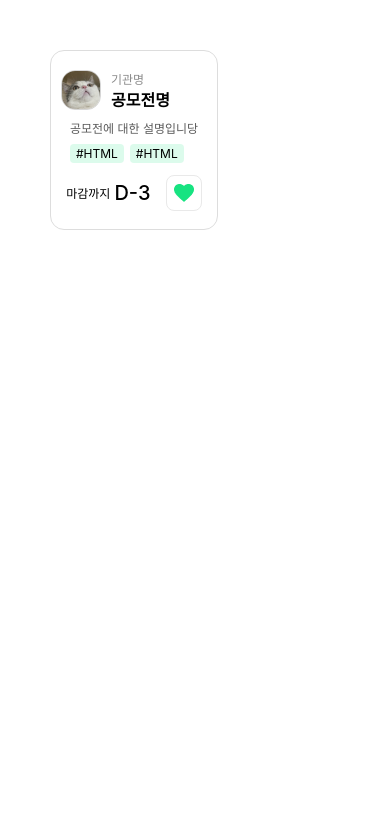
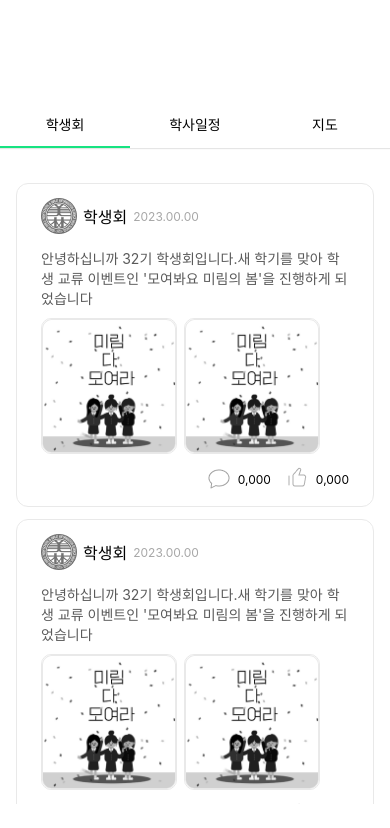
Before and after one commit to hyennin/study-react-native, a React Native app: screen / in a window 390 px wide. Shown: the top 828 px of the page. Built offline with nearby package versions, Linux system fonts and the light colour scheme.

Commit message:
tab 이동 구현

```diff
--- a/App.js
+++ b/App.js
@@ -1,22 +1,16 @@
 import { StyleSheet, Text, View } from 'react-native';
-import MyPage from './src/pages/mypage';
-import CouncilCard from './src/components/councilCard';
-import School from './src/pages/school';
-import BookBarcode from './src/pages/bookBarcode';
-import CompetitionCard from './src/components/competitionCard';
+
+import TabViewExample from './TabView';
 
 export default function App() {
   return (
-    <View style={styles.container}>
-      <CompetitionCard/>
-    </View>
+    <TabViewExample/>
   );
 }
 
 const styles = StyleSheet.create({
   container: {
     flex: 1,
-    marginTop: 50,
-    marginLeft: 50
+    backgroundColor: 'rgba(250, 250, 250, 1)'
   },
 });
--- /dev/null
+++ b/TabView.js
@@ -0,0 +1,61 @@
+import * as React from 'react';
+import { useWindowDimensions, Text } from 'react-native';
+import { TabView, SceneMap, TabBar } from 'react-native-tab-view';
+import CouncilTab from './src/pages/councilTab';
+import CalendarTab from './src/pages/calendarTab';
+import MapTab from './src/pages/mapTab';
+
+const FirstRoute = () => (
+  <CouncilTab/>
+);
+
+const SecondRoute = () => (
+  <CalendarTab />
+);
+
+const ThirdRoute = () => (
+  <MapTab />
+);
+
+const renderScene = SceneMap({
+  first: FirstRoute,
+  second: SecondRoute,
+	third: ThirdRoute
+});
+
+const TabViewExample = () => {
+  const layout = useWindowDimensions();
+
+  const [index, setIndex] = React.useState(0);
+  const [routes] = React.useState([
+    { key: 'first', title: '학생회' },
+    { key: 'second', title: '학사일정' },
+		{ key: 'third', title: '지도'}
+  ]);
+
+	const renderTabBar = (props) => (
+		<TabBar
+			{...props}
+			indicatorStyle={{ backgroundColor: 'rgba(23, 227, 129, 1)' }}
+			style={{ backgroundColor: 'rgba(255, 255, 255, 1)'}}
+			renderLabel={({ route }) => (
+				<Text style={{ color: 'black' }}>
+					{route.title}
+				</Text>
+			)}
+		/>
+	);
+
+  return (
+    <TabView
+			style={{marginTop: 100}}
+      navigationState={{ index, routes }}
+      renderScene={renderScene}
+      onIndexChange={setIndex}
+      initialLayout={{ width: layout.width }}
+			renderTabBar={renderTabBar}
+    />
+  );
+}
+
+export default TabViewExample;
--- a/package.json
+++ b/package.json
@@ -12,7 +12,9 @@
     "expo": "^48.0.9",
     "expo-status-bar": "~1.4.4",
     "react": "18.2.0",
-    "react-native": "0.71.4"
+    "react-native": "0.71.4",
+    "react-native-tab-view": "^3.5.1",
+    "react-native-pager-view": "6.1.2"
   },
   "devDependencies": {
     "@babel/core": "^7.20.0"
--- a/src/pages/school.js
+++ b/src/pages/calendarTab.js
@@ -1,30 +1,8 @@
 import { ScrollView, StyleSheet, Text, View, TouchableOpacity } from 'react-native';
-import CouncilCard from '../components/councilCard';
 
-const School = () => {
+const CalendarTab = () => {
   return (
     <View style={styles.container}>
-        <View style={styles.tab}>
-            <TouchableOpacity style={styles.council}>
-                <Text style={styles.selectedText}>학생회</Text>
-                <View style={styles.selectedHr}/>
-            </TouchableOpacity>
-            <TouchableOpacity style={styles.calendar}>
-                <Text style={styles.text}>학사일정</Text>
-                <View style={styles.hr}/>
-            </TouchableOpacity>
-            <TouchableOpacity style={styles.map}>
-                <Text style={styles.text}>지도</Text>
-                <View style={styles.hr}/>
-            </TouchableOpacity>
-        </View>
-        <ScrollView style={styles.scroll}>
-            <CouncilCard/>
-            <CouncilCard/>
-            <CouncilCard/>
-            <CouncilCard/>
-            <CouncilCard/>
-        </ScrollView>
     </View>
   );
 }
@@ -32,9 +10,10 @@ const School = () => {
 const styles = StyleSheet.create({
     container: {
         flex: 1,
-        marginLeft: 16,
-        marginRight: 16,
-        marginBottom: 40
+        paddingLeft: 16,
+        paddingRight: 16,
+        paddingBottom: 40,
+        backgroundColor: 'rgba(255, 255, 255, 1)'
     },
 	tab: {
 		width: '100%',
@@ -77,10 +56,7 @@ const styles = StyleSheet.create({
         marginTop: 16,
         borderBottomWidth: 1,
         borderBottomColor: 'rgba(233, 233, 233, 1)'
-    },
-    scroll: {
-        marginTop: 23
     }
 });
 
-export default School;
+export default CalendarTab;
--- /dev/null
+++ b/src/pages/councilTab.js
@@ -0,0 +1,73 @@
+import { ScrollView, StyleSheet, Text, View, TouchableOpacity } from 'react-native';
+import CouncilCard from '../components/councilCard';
+
+const CouncilTab = () => {
+  return (
+    <View style={styles.container}>
+        <ScrollView style={styles.scroll}>
+            <CouncilCard/>
+            <CouncilCard/>
+            <CouncilCard/>
+            <CouncilCard/>
+            <CouncilCard/>
+        </ScrollView>
+    </View>
+  );
+}
+
+const styles = StyleSheet.create({
+    container: {
+        flex: 1,
+        paddingLeft: 16,
+        paddingRight: 16,
+        paddingBottom: 40,
+        backgroundColor: 'rgba(255, 255, 255, 1)'
+    },
+	tab: {
+		width: '100%',
+        marginTop: 120,
+		flexDirection: 'row',
+		justifyContent: 'space-evenly',
+	},
+    council: {
+        width: 114,
+        height: 44,
+        alignItems: 'center'
+    },
+    calendar: {
+        width: 114,
+        height: 44,
+        alignItems: 'center'
+    },
+    map: {
+        width: 114,
+        height: 44,
+        alignItems: 'center'
+    },
+    selectedText: {
+        fontSize: 14,
+        fontWeight: 500
+    },
+    text: {
+        fontSize: 14,
+        fontWeight: 400,
+        color: 'rgba(138, 138, 138, 1)'
+    },
+    selectedHr: {
+        width: '108%',
+        marginTop: 16,
+        borderBottomWidth: 2,
+        borderBottomColor: 'rgba(23, 227, 129, 1)'
+    },
+    hr: {
+        width: '108%',
+        marginTop: 16,
+        borderBottomWidth: 1,
+        borderBottomColor: 'rgba(233, 233, 233, 1)'
+    },
+    scroll: {
+        marginTop: 23
+    }
+});
+
+export default CouncilTab;
--- /dev/null
+++ b/src/pages/mapTab.js
@@ -0,0 +1,62 @@
+import { ScrollView, StyleSheet, Text, View, TouchableOpacity } from 'react-native';
+
+const MapTab = () => {
+  return (
+    <View style={styles.container}>
+    </View>
+  );
+}
+
+const styles = StyleSheet.create({
+    container: {
+        flex: 1,
+        paddingLeft: 16,
+        paddingRight: 16,
+        paddingBottom: 40,
+        backgroundColor: 'rgba(255, 255, 255, 1)'
+    },
+	tab: {
+		width: '100%',
+        marginTop: 120,
+		flexDirection: 'row',
+		justifyContent: 'space-evenly',
+	},
+    council: {
+        width: 114,
+        height: 44,
+        alignItems: 'center'
+    },
+    calendar: {
+        width: 114,
+        height: 44,
+        alignItems: 'center'
+    },
+    map: {
+        width: 114,
+        height: 44,
+        alignItems: 'center'
+    },
+    selectedText: {
+        fontSize: 14,
+        fontWeight: 500
+    },
+    text: {
+        fontSize: 14,
+        fontWeight: 400,
+        color: 'rgba(138, 138, 138, 1)'
+    },
+    selectedHr: {
+        width: '108%',
+        marginTop: 16,
+        borderBottomWidth: 2,
+        borderBottomColor: 'rgba(23, 227, 129, 1)'
+    },
+    hr: {
+        width: '108%',
+        marginTop: 16,
+        borderBottomWidth: 1,
+        borderBottomColor: 'rgba(233, 233, 233, 1)'
+    }
+});
+
+export default MapTab;
```
Also changed, not shown: 1 other file (tests, documents, lock files or other folders).
